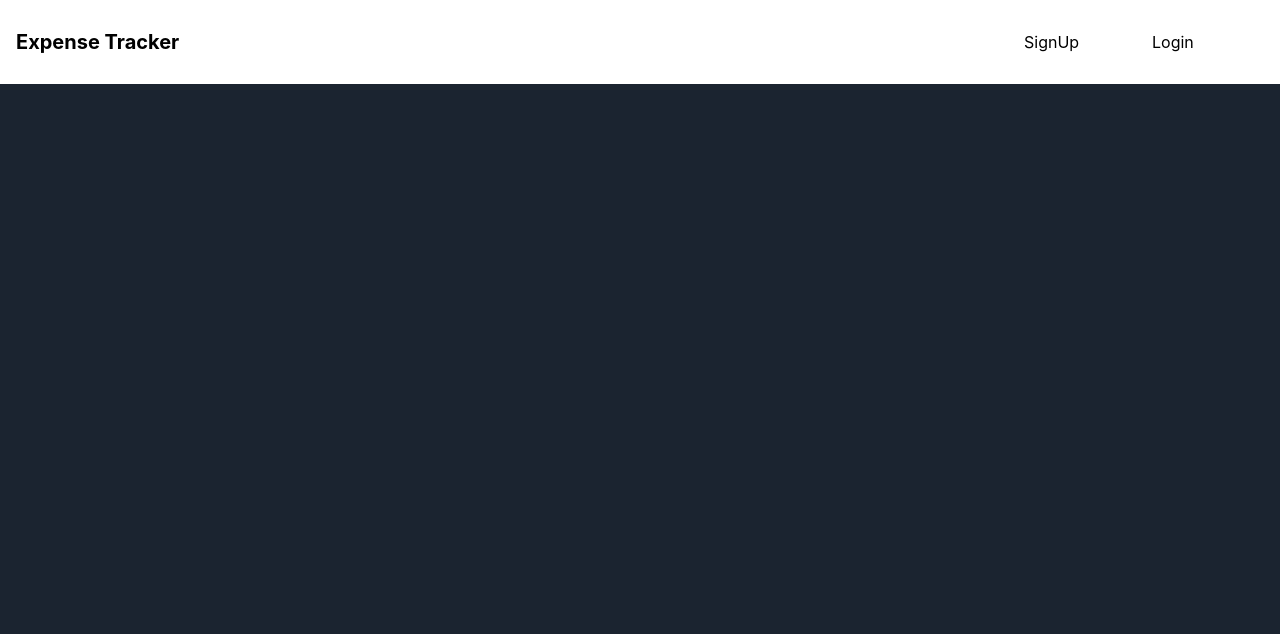
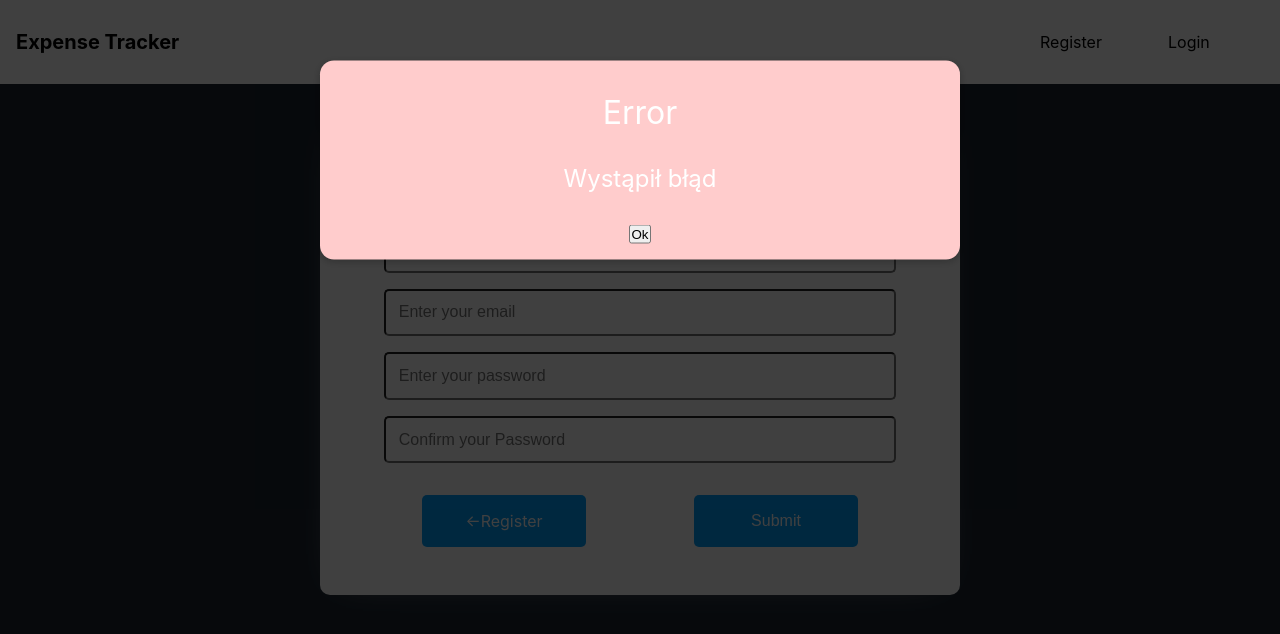
Before and after one commit to AdrianeZ/ExpenseTrackerFrontend, a React (Create React App) app: page /register in a window 1280 px wide. Shown: the top 634 px of the page. Built offline with nearby package versions, Linux system fonts and the light colour scheme.

Commit message:
added componens AurhForm MainContainer MainNav and Modal and basic styling setup

```diff
--- a/src/App.tsx
+++ b/src/App.tsx
@@ -2,6 +2,7 @@ import React from 'react';
 import {Route, Routes} from "react-router-dom";
 import {MainNav} from "./components/Layout/MainNav";
 import {AuthForm} from "./components/Forms/AuthForm";
+import {MainContainer} from "./components/Layout/MainContainer";
 
 
 const App = () => {
@@ -9,8 +10,9 @@ const App = () => {
         <>
             <MainNav/>
             <Routes>
-                <Route path="/signup" element={<AuthForm/>}></Route>
-                <Route path="/login" element={<AuthForm/>}></Route>
+                <Route path="/register"
+                       element={<MainContainer><AuthForm isLoginForm={false}/></MainContainer>}></Route>
+                <Route path="/login" element={<MainContainer><AuthForm isLoginForm={true}/></MainContainer>}></Route>
             </Routes>
         </>
     );
--- /dev/null
+++ b/src/components/Forms/AuthForm.css
@@ -0,0 +1,57 @@
+.auth {
+    padding: 3rem;
+    background-color: white;
+    width: 50%;
+    margin: 2rem auto;
+    border-radius: 10px;
+    color: black;
+    text-align: center;
+    -webkit-box-shadow: -1px 3px 35px -27px rgba(255, 255, 255, 1);
+    -moz-box-shadow: -1px 3px 35px -27px rgba(255, 255, 255, 1);
+    box-shadow: -1px 3px 35px -27px rgba(255, 255, 255, 1);
+}
+.auth__header
+{
+    margin-bottom: 2rem;
+    font-size: 1.5rem;
+}
+
+.auth input {
+    font-size: 1rem;
+    display: block;
+    width: 100%;
+    padding: .8rem;
+    border-radius: 5px;
+    outline: none;
+}
+
+.auth input:focus {
+    border: 1px solid #009ffdff;
+}
+
+.auth__button-container
+{
+    display: flex;
+    justify-content: space-around;
+}
+
+.auth input[type="submit"], .auth__switch {
+    margin-top: 1rem;
+    width: 30%;
+    font-size: 1rem;
+    cursor: pointer;
+    text-decoration: none;
+    background-color: #009ffdff;
+    display: block;
+    vertical-align: center;
+    text-align: center;
+    border: none;
+    padding: 1rem;
+    border-radius: 5px;
+    color: white;
+    transition: 0.3s all;
+}
+
+.auth input[type="submit"]:hover, .auth__switch:hover {
+    background-color: #1B2430;
+}
--- a/src/components/Forms/AuthForm.tsx
+++ b/src/components/Forms/AuthForm.tsx
@@ -1,49 +1,113 @@
-import {useState} from "react";
+import {Link} from "react-router-dom";
+import {useFetch} from "../../hooks/useFetch";
+import {CreateUserDto, LoginUserDto, HttpMethod, CreateUserResponse} from "types"
+import {ChangeEvent, SyntheticEvent, useState} from "react";
 
-const AuthForm = () => {
+import "./AuthForm.css";
+import {Modal} from "../Layout/Modal";
 
-    const [isLoginForm, setIsLoginForm] = useState<boolean>(true);
 
-    const switchForm = () => {
-        setIsLoginForm((isLoginForm) => !isLoginForm);
+interface Props {
+    isLoginForm: boolean;
+}
+
+
+const AuthForm = ({isLoginForm}: Props) => {
+
+    const [authFormData, setAuthFormData] = useState<CreateUserDto>({
+        name: "",
+        email: "",
+        passwordConfirm: "",
+        password: ""
+    })
+
+    const {error, isLoading, data, makeRequest} = useFetch<CreateUserResponse>();
+
+    const updateAuthForm = (event: ChangeEvent<HTMLInputElement>) => {
+        setAuthFormData(prevState => ({...prevState, [event.target.name]: event.target.value}))
+    }
+
+    const handleAuth = (e: SyntheticEvent) => {
+        e.preventDefault();
+        const url = isLoginForm ? "http://localhost:3001/api/login" : "http://localhost:3001/api/register";
+        const requestBody: CreateUserDto | LoginUserDto = isLoginForm ?
+            {email: authFormData.email, password: authFormData.password}
+            : authFormData
+        makeRequest(url, HttpMethod.POST, JSON.stringify(requestBody), {"Content-Type": "application/json"});
+    }
+
+
+    if (isLoading) {
+        return <p>Loading...</p>
     }
 
     return (
-        <section>
-            <h2>{isLoginForm ? "Login with Existing Account" : "Register new Account"}</h2>
-            <form>
-                <label htmlFor="name">
+        <>
+            <Modal type="error" show={true} changeVisibility={() => {
+            }} title="Error">Wystąpił błąd</Modal>
+            <section className="auth">
+                <header
+                    className="auth__header">{isLoginForm ? "Login with Existing Account" : "Register new Account"}</header>
+                <form onSubmit={handleAuth}>
+                    <div className="form-control">
+                        {!isLoginForm && <label htmlFor="name">
                             <input
+                                required={true}
                                 type="text"
                                 id="name"
-                        name="email"
-                        placeholder="Enter your name"/>
-                </label>
-                {!isLoginForm && <label htmlFor="email">
+                                name="name"
+                                placeholder="Enter your name"
+                                onChange={updateAuthForm}
+                                value={authFormData.name}/>
+                        </label>}
+                    </div>
+                    <div className="form-control">
+                        <label htmlFor="email">
                             <input
+                                required={true}
                                 type="text"
                                 id="email"
                                 name="email"
-                        placeholder="Enter your email"/>
-                </label>}
+                                placeholder="Enter your email"
+                                onChange={updateAuthForm}
+                                value={authFormData.email}/>
+                        </label>
+                    </div>
+                    <div className="form-control">
                         <label htmlFor="password">
                             <input
-                        type="text"
+                                required={true}
+                                type="password"
                                 id="password"
-                        placeholder="Enter your password"/>
+                                name="password"
+                                placeholder="Enter your password"
+                                onChange={updateAuthForm}
+                                value={authFormData.password}/>
                         </label>
-                {!isLoginForm && <label htmlFor="confirm-password">
+                    </div>
+                    <div className="form-control">
+                        {!isLoginForm && <label htmlFor="passwordConfirm">
                             <input
-                        type="text"
-                        id="confirm-password"
-                        name="confirm-password"
-                        placeholder="Confirm your Password"/>
+                                required={true}
+                                type="password"
+                                id="confirmPassword"
+                                name="passwordConfirm"
+                                placeholder="Confirm your Password"
+                                onChange={updateAuthForm}
+                                value={authFormData.passwordConfirm}/>
                         </label>}
-                <input type="submit" value={isLoginForm ? "Login" : "Register"}/>
-                <button onClick={switchForm}
-                        type="button">{isLoginForm ? "Switch To Register Form" : "Switch to Login Form"}</button>
+                    </div>
+                    <div className="auth__button-container">
+                        <Link to={isLoginForm ? "/register" : "/login"}
+                              className="auth__switch">{isLoginForm ? "<-Login" : "<-Register"}</Link>
+                        <input type="submit" value="Submit"/>
+
+                    </div>
+
                 </form>
+
             </section>
+        </>
     );
 }
 
--- /dev/null
+++ b/src/components/Layout/MainContainer.css
@@ -0,0 +1,4 @@
+.main-container {
+    max-width: 1440px;
+    margin: 0 auto;
+}
--- /dev/null
+++ b/src/components/Layout/MainContainer.tsx
@@ -0,0 +1,15 @@
+import React from "react";
+
+import "./MainContainer.css";
+
+interface Props {
+    children: React.ReactNode
+}
+
+const MainContainer = (props: Props) => {
+    return <main className="main-container">
+        {props.children}
+    </main>
+}
+
+export {MainContainer};
--- a/src/components/Layout/MainNav.css
+++ b/src/components/Layout/MainNav.css
@@ -22,3 +22,9 @@
     flex: 1;
     padding: 1rem;
 }
+
+.nav a
+{
+    text-decoration: none;
+    color: black;
+}
--- a/src/components/Layout/MainNav.tsx
+++ b/src/components/Layout/MainNav.tsx
@@ -1,6 +1,7 @@
 import React from "react";
 
 import "./MainNav.css";
+import {Link} from "react-router-dom";
 
 
 const MainNav = () => {
@@ -10,10 +11,10 @@ const MainNav = () => {
         </h1>
         <nav className="nav">
             <div>
-                SignUp
+                <Link to="/register">Register</Link>
             </div>
             <div>
-                Login
+                <Link to="/login">Login</Link>
             </div>
         </nav>
     </header>
--- /dev/null
+++ b/src/components/Layout/Modal.css
@@ -0,0 +1,41 @@
+.overlay
+{
+    position: fixed;
+    left: 0;
+    top:0;
+    width: 100vw;
+    height: 100vh;
+    z-index: 1;
+    background-color: rgba(0,0,0,0.75);
+}
+
+.modal
+{
+    position: fixed;
+    top: 20vh;
+    left: 50%;
+    width: 50%;
+    transform: translate(-50%, -50%);
+    padding: 1rem;
+    border-radius: 14px;
+    box-shadow: 0 2px 8px rgba(0, 0, 0, 0.25);
+    z-index: 2;
+    text-align: center;
+}
+
+.modal__title
+{
+    font-size: 2rem;
+    padding: 1rem;
+}
+
+.modal__content
+{
+    font-size: 1.5rem;
+    padding: 1rem;
+}
+
+.modal__button
+{
+    margin-top: 1rem;
+}
--- /dev/null
+++ b/src/components/Layout/Modal.tsx
@@ -0,0 +1,50 @@
+import React from 'react';
+
+import "./Modal.css";
+
+
+interface Props {
+    children: React.ReactNode
+    show: boolean;
+    changeVisibility: () => void;
+    title: string;
+    type: "info" | "error" | "success";
+}
+
+const Overlay = () => {
+    return (
+        <div className="overlay">
+
+        </div>
+    );
+};
+
+const Modal = ({show, title, changeVisibility, children, type}: Props) => {
+
+    if (!show) return null;
+
+    let modalStyles;
+    switch(type)
+    {
+        case "error":
+        {
+            modalStyles = {backgroundColor: "#FFCCCC"}
+        }
+    }
+
+    return (
+        <>
+            <Overlay/>
+            <div className="modal" style={modalStyles}>
+                <div className="modal__title">{title}</div>
+                <div className="modal__content">{children}</div>
+                <div className="modal__button">
+                    <button onClick={changeVisibility}>Ok</button>
+                </div>
+            </div>
+
+        </>
+    );
+};
+
+export {Modal}
--- /dev/null
+++ b/src/hooks/useFetch.ts
@@ -0,0 +1,35 @@
+import {useState} from "react";
+import {HttpMethod, BaseResponse} from "types";
+
+
+const useFetch = <T extends BaseResponse>() => {
+    const [isLoading, setIsLoading] = useState<boolean>(false);
+    const [error, setError] = useState<string | undefined>(undefined);
+    const [data, setData] = useState<T | null>(null);
+
+    const makeRequest = async <U extends BodyInit>(url: string, method: HttpMethod = HttpMethod.GET, requestBody?: U, headers?: HeadersInit): Promise<void> => {
+        setIsLoading(true);
+        const response = await fetch(url, {method, body:requestBody, headers});
+        const data: T = await response.json();
+
+        setIsLoading(false);
+        if (!data.status) {
+            setError("Unknown Server Error Occurred");
+            return;
+        }
+
+        if (data.status !== "success") {
+            setError(data.errorMessage || "Unknown Server Error Occurred");
+            return;
+        }
+        if(error)
+        {
+            setError(undefined);
+        }
+        setData(data);
+    }
+
+    return {error, isLoading, data, makeRequest}
+}
+
+export {useFetch};
--- a/src/index.css
+++ b/src/index.css
@@ -22,3 +22,7 @@ code {
   font-family: source-code-pro, Menlo, Monaco, Consolas, 'Courier New',
     monospace;
 }
+.form-control
+{
+  margin: 1rem;
+}
```
Lines whose indentation alone changed are shown as unchanged.
